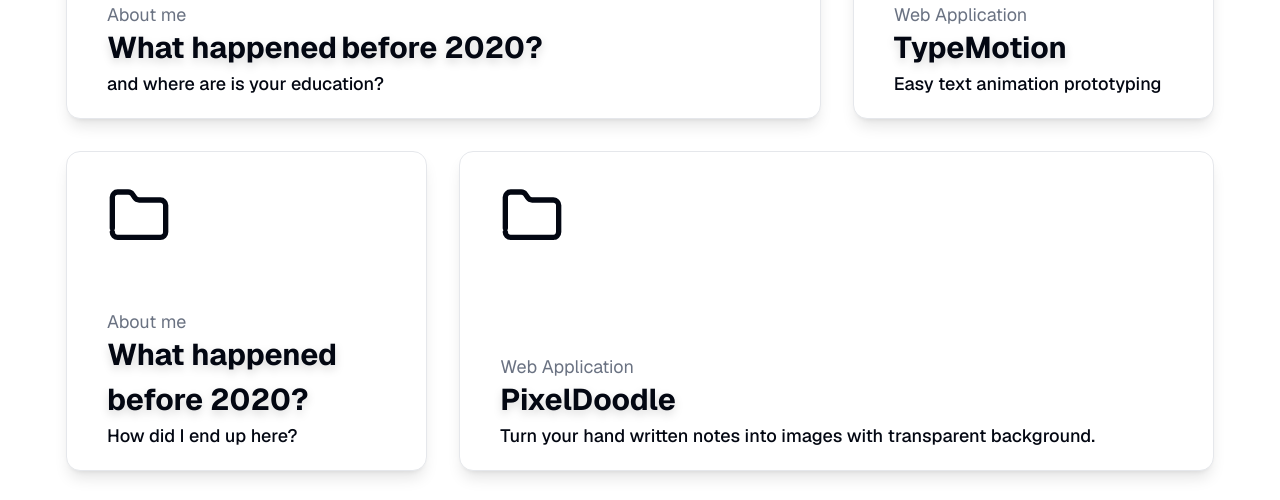
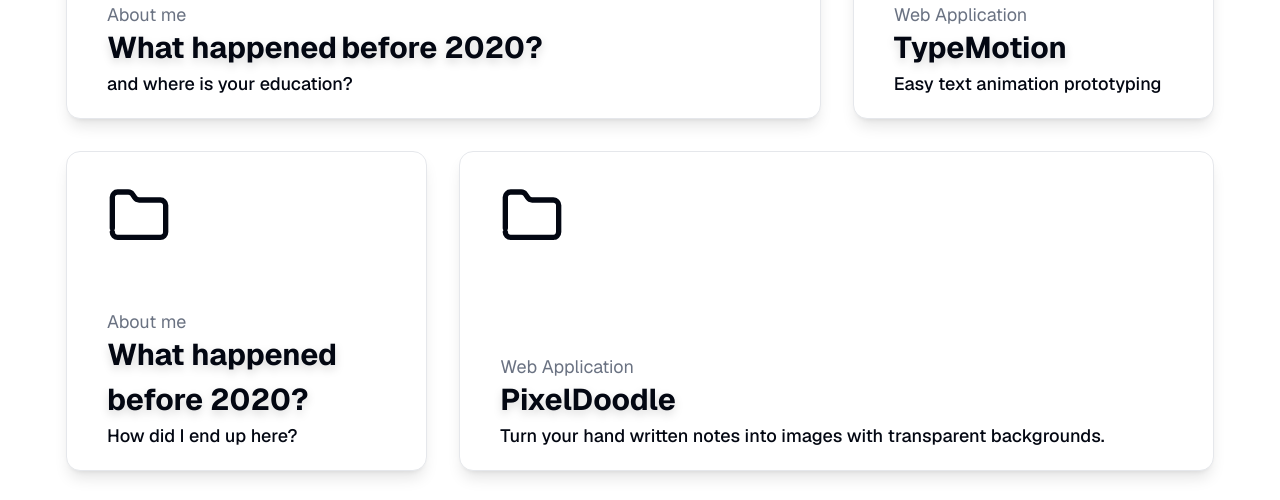
Before and after one commit to HouseinIsProgramming/aMoreElegantPortfolio, a Next.js app: page / in a window 1280 px wide. Shown: the part 2864-3364 px from the top of the page. Built offline with nearby package versions, Linux system fonts and the light colour scheme.

Commit message:
small correction

```diff
--- a/components/BentoBoxes.jsx
+++ b/components/BentoBoxes.jsx
@@ -21,7 +21,7 @@
     title: ["PixelDoodle"],
     tag: "Web Application",
     subtitle:
-      "Turn your hand written notes into images with transparent background.",
+      "Turn your hand written notes into images with transparent backgrounds.",
     hoverText:
       "Find out more about me and what I went through before starting out as a developer.",
     link2Href: "#", // Replace with actual secondary link (e.g., GitHub)
@@ -76,7 +76,7 @@
     span: 2,
     title: ["What happened", "before 2020?"],
     tag: "About me",
-    subtitle: "and where are is your education?",
+    subtitle: "and where is your education?",
     hoverText: "Find out more about my story, and how I ended up in austria",
     link1Href: "#", // Replace with actual primary link (e.g., Live Site)
     link2Href: "#", // Replace with actual secondary link (e.g., GitHub)
--- a/components/morphing-bentocard.jsx
+++ b/components/morphing-bentocard.jsx
@@ -115,6 +115,7 @@
             <motion.sub
               layoutId={layoutId + "tag"}
               className={`transition-colors duration-500 ${isHovered ? "!text-[#4285F4]" : ""}`}
+              transition={transitionTween}
             >
               {props.data.tag}
             </motion.sub>
```
